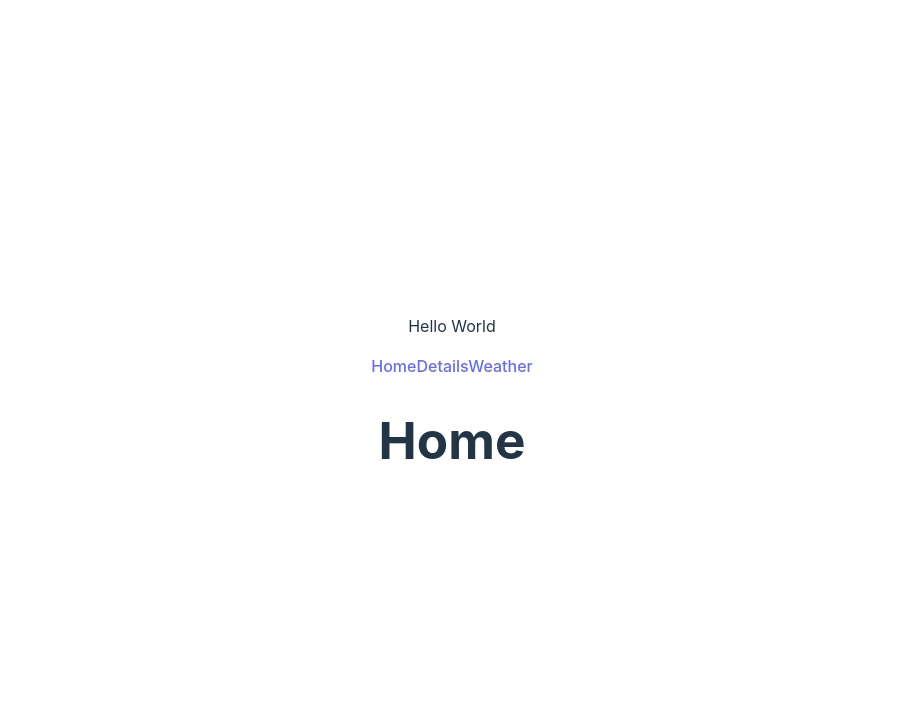
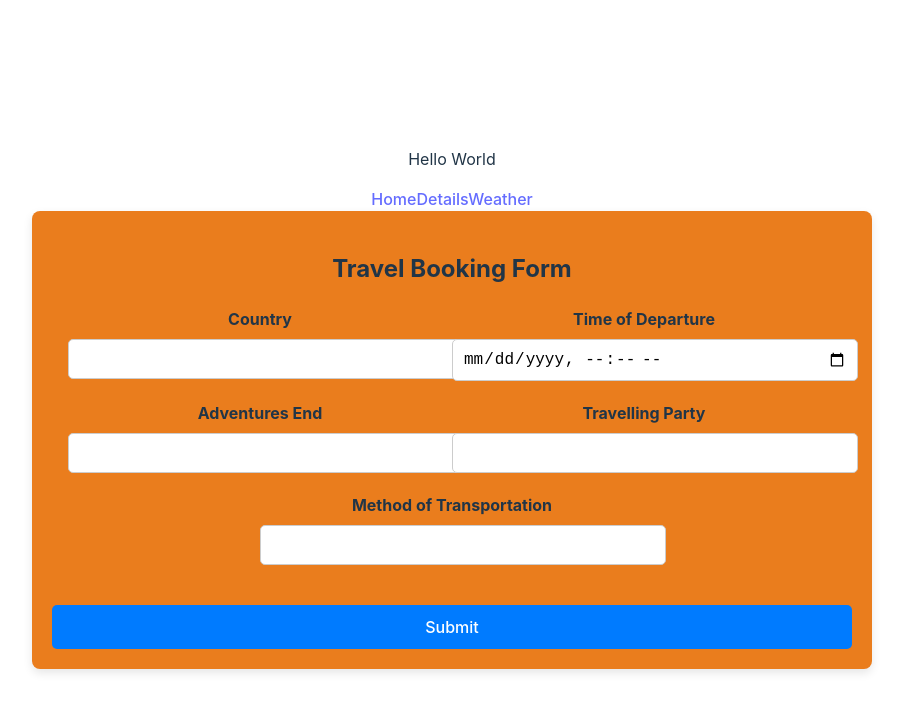
Before and after one commit to Albin-Tenghagen/fullstackPlaner, a React (Vite) app in the folder vite-folder/: page / in a window 1280 px wide. Shown: the top 712 px of the page, without its empty margins (188-1091 px from the left). Built offline with nearby package versions, Linux system fonts and the light colour scheme.

Commit message:
fixed booking form and added some css, css needs to be adjusted. right now it only logs on submit.

```diff
--- /dev/null
+++ b/vite-folder/src/components/TravelFormFolder/TravelForm.jsx
@@ -0,0 +1,73 @@
+import { useState } from "react";
+import "../TravelFormFolder/travelForm.css"; // Import the CSS file
+
+ function TravelForm() {
+    const [formData, setFormData] = useState({
+        country: "",
+        timeOfDeparture: "",
+        adventuresEnd: "",
+        travellingParty: "",
+        methodOfTransportation: "",
+      });
+
+      const fieldLabels = {
+        country: "Country",
+        timeOfDeparture: "Time of Departure",
+        adventuresEnd: "Adventures End",
+        travellingParty: "Travelling Party",
+        methodOfTransportation: "Method of Transportation",
+      };
+
+      const handleChange = (e) => {
+        setFormData({ ...formData, [e.target.name]: e.target.value });
+      };
+
+      const handleSubmit = (e) => {
+        e.preventDefault();
+        console.log("Form Submitted:", formData);
+      };
+
+      return (
+        <div className="travel-form-container">
+          <h2 className="travel-form-title">Travel Booking Form</h2>
+          <form onSubmit={handleSubmit} className="travel-form">
+            {Object.keys(formData).map((key, index) => (
+              <div
+                key={key}
+                className={`travel-form-group ${
+                  index < 3 ? "left" : "right" // Assign left class for the first 3, right for the rest
+                }`}
+              >
+                <label className="travel-form-label">{fieldLabels[key]}</label>
+
+                {key === "timeOfDeparture" ? (
+                  <input
+                    type="datetime-local"
+                    name={key}
+                    value={formData[key]}
+                    onChange={handleChange}
+                    className="travel-form-input"
+                    required
+                  />
+                ) : (
+                  <input
+                    type="text"
+                    name={key}
+                    value={formData[key]}
+                    onChange={handleChange}
+                    className="travel-form-input"
+                    required
+                  />
+                )}
+              </div>
+            ))}
+            <button type="submit" className="travel-form-button">
+              Submit
+            </button>
+          </form>
+        </div>
+      );
+    }
+
+
+export default TravelForm;
--- /dev/null
+++ b/vite-folder/src/components/TravelFormFolder/travelForm.css
@@ -0,0 +1,71 @@
+/* Base container styles */
+.travel-form-container {
+    max-width: 800px;
+    margin: 0 auto;
+    padding: 20px;
+    background-color: #EA7D1D;
+    border-radius: 8px;
+    box-shadow: 0 4px 10px rgba(0, 0, 0, 0.1);
+  }
+
+  .travel-form-title {
+    text-align: center;
+    font-size: 24px;
+    margin-bottom: 20px;
+  }
+
+  /* Form layout using flexbox */
+  .travel-form {
+    display: flex;
+    flex-wrap: wrap;
+    justify-content: center;
+  }
+
+  /* Define two-column layout with left and right */
+  .travel-form-group {
+    width: 48%;
+    margin-bottom: 20px;
+  }
+
+  /* Additional styles for fields on the left side */
+  .travel-form-group.left {
+    width: 48%; /* 3 fields on the left */
+  }
+
+  /* Additional styles for fields on the right side */
+  .travel-form-group.right {
+    width: 48%; /* 2 fields on the right */
+  }
+
+  /* Label styles */
+  .travel-form-label {
+    display: block;
+    margin-bottom: 8px;
+    font-weight: bold;
+  }
+
+  /* Input styles */
+  .travel-form-input {
+    width: 100%;
+    padding: 10px;
+    border: 1px solid #ccc;
+    border-radius: 5px;
+    font-size: 1rem;
+  }
+
+  /* Styling for the submit button */
+  .travel-form-button {
+    width: 100%;
+    padding: 12px;
+    background-color: #007BFF;
+    color: white;
+    font-size: 16px;
+    border: none;
+    border-radius: 5px;
+    cursor: pointer;
+    margin-top: 20px;
+  }
+
+  .travel-form-button:hover {
+    background-color: #0056b3;
+  }
--- a/vite-folder/src/pages/home.jsx
+++ b/vite-folder/src/pages/home.jsx
@@ -1,7 +1,11 @@
 import { React } from "react";
+import TravelForm from "../components/TravelFormFolder/TravelForm";
+
 
 const Home = () => {
-  return <h1>Home</h1>;
+  return (<>
+  <TravelForm />
+  </>)
 };
 
 export default Home;
```
